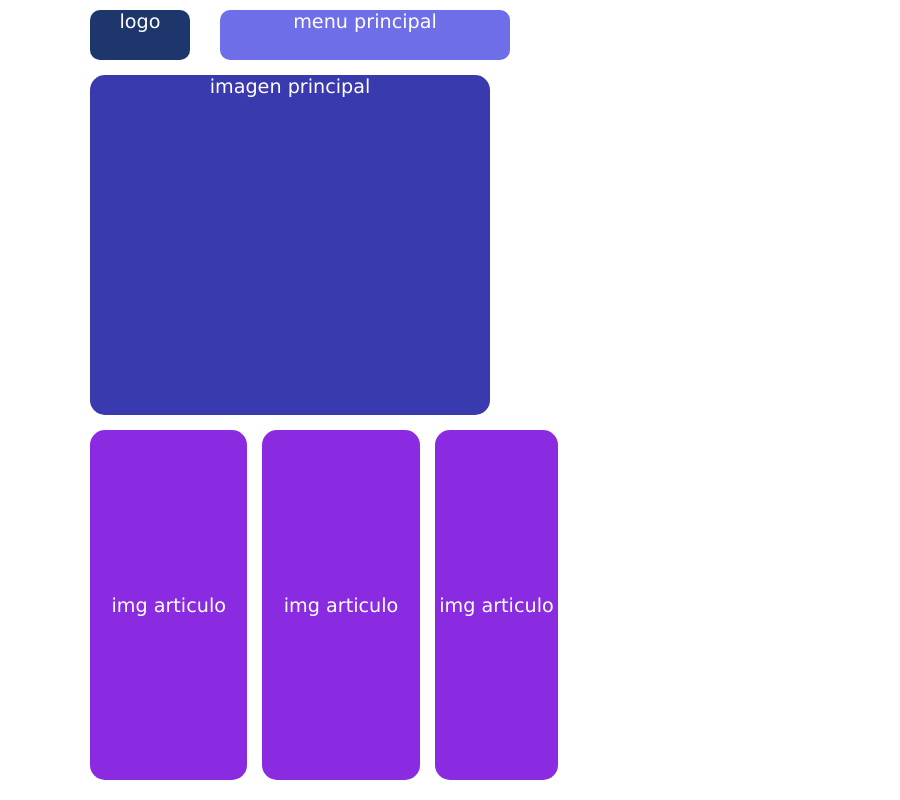
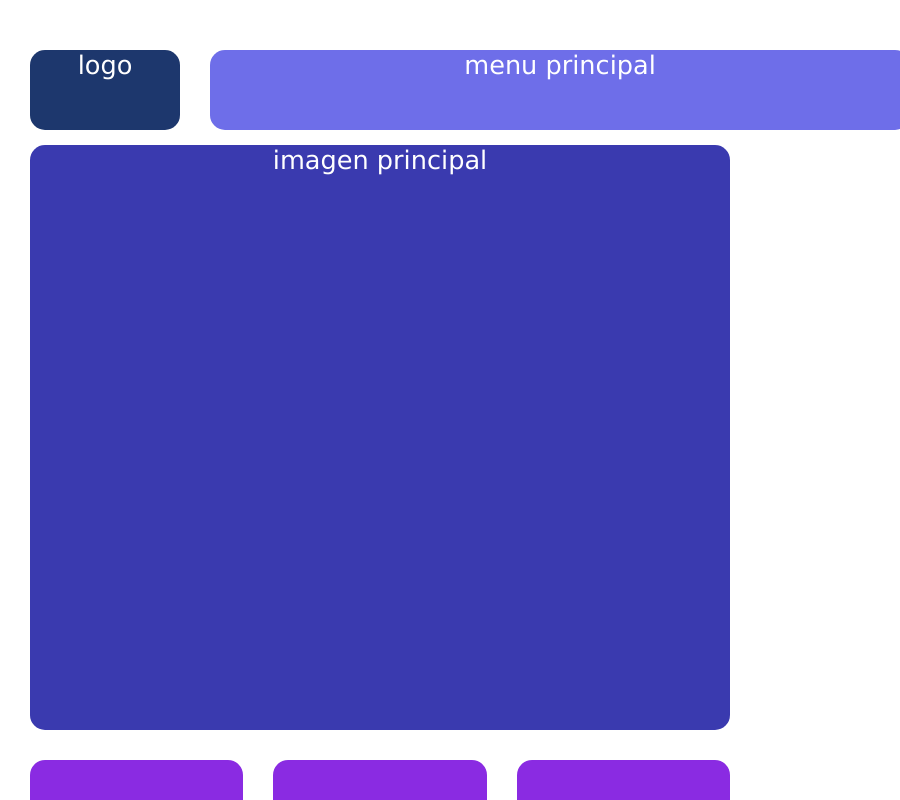
Before and after one commit to 4Nunez4/proyecto_sena, a plain HTML site: page maquetacion.html in a window 600 px wide. Shown: the top 800 px of the page, 900 px wide, since content can reach past the window. Drawn offline with Linux system fonts and the light colour scheme.

Commit message:
maquetacion

```diff
--- a/css/maquetacion.css
+++ b/css/maquetacion.css
@@ -78,72 +78,24 @@ header{
    ///////////////////////////////////////////////////////////////////////////////////////// / */
 
 /* Mobile phones */
-@media only screen and (min-width: 400px) and (max-width: 767px) {
+@media only screen and (min-width :320px) and (max-width :480px) {
+
+        .style-text-article {
+           font-size :1.0em ;
+        }
+        .style-text {
+           font-size :1.4em ;
+        }
+        header {
+           margin-top :30px ;
+           gap :20px ;
+        }
+        .main-content {
+           margin-top :20px ;
+           gap :20px ;
+        }
 
 
-    body{
-        width: 100%;
-        display: grid;
-        grid-template: "empty-left         main-page           empty-right"  50vh /
-                     minmax(10px,1fr)  minmax(100px, 420px)   minmax(10px,1fr) ;
-    }
-    .main-page{
-        grid-area: main-page ;
-    }
-    header{
-        display: grid;
-        margin-top: 10px;
-        gap: 30px;
-        grid-template: "logo       main-menu" 50px /
-                       100px       minmax(50px,100%);
-    }
-    .logo{
-        border-radius: 10px;
-        grid-area:logo   ;
-    }
-    .main-menu{
-        border-radius: 10px;
-        grid-area:main-menu ;
-    }
-    .style-text{
-        font-size: 1.2em;
-        color: white;
-        display: flex;
-        justify-content: center;
-
-    }
-
-    .main-content{
-
-        margin-top: 5px ;
-        display: grid;
-        gap: 15px;
-        grid-template: " main-img     main-img    main-img" 350px
-                        "article-1    article-2   article-3"
-                        "article-4    article-5   article-6"10000px /
-                              1fr        1fr           1fr ;
-
-    }
-    .main-img{
-        width: 400px;
-        border-radius: 15PX;
-        margin-top: 10px;
-        grid-area: main-img;
-        background-color: rgb(58, 58, 175);
-    }
-    .img-article{
-        border-radius: 15PX;
-        height: 350px;
-        background-color: blueviolet;
-    }
-    .style-text-article{
-        padding-top: 30px;
-        color: rgb(66, 66, 66);
-        text-align: justify;
-        font-size: 15px;
-        font-family: Verdana, Geneva, Tahoma, sans-serif;
-        line-height: 1.4em;
-    }
 }
 /*////////////////////////////////////////////////////////////////////////////////*/
 /* tablet */
```
